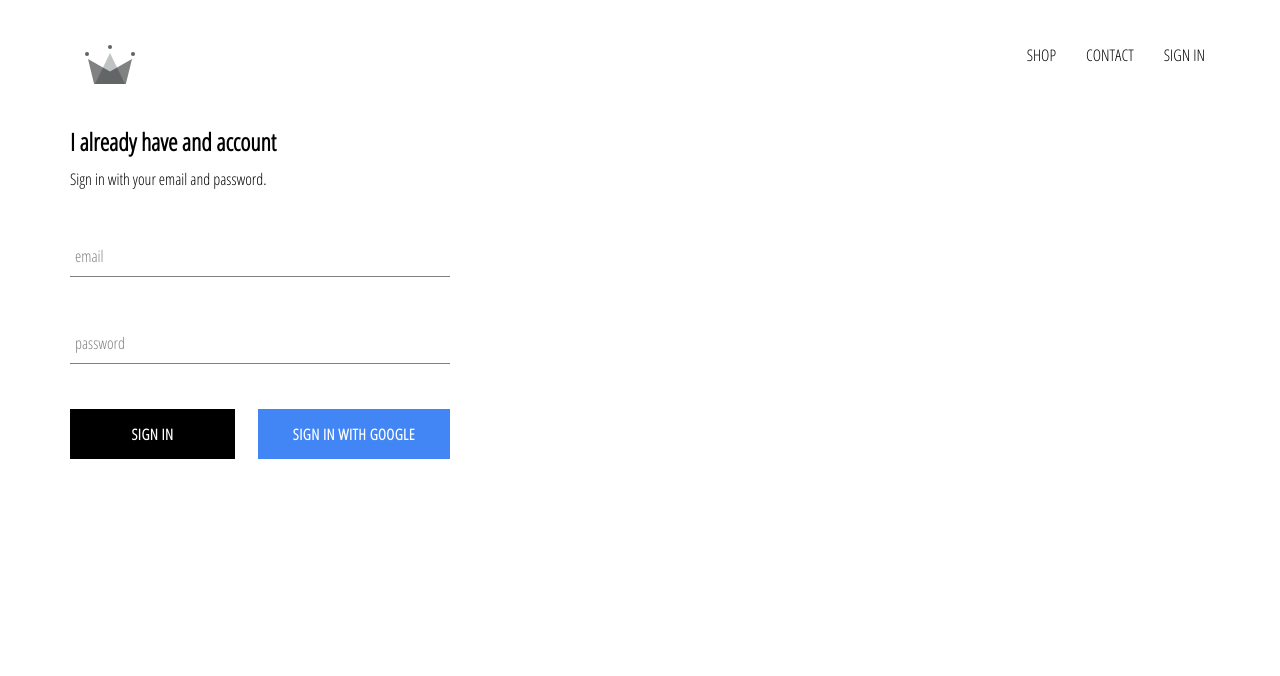
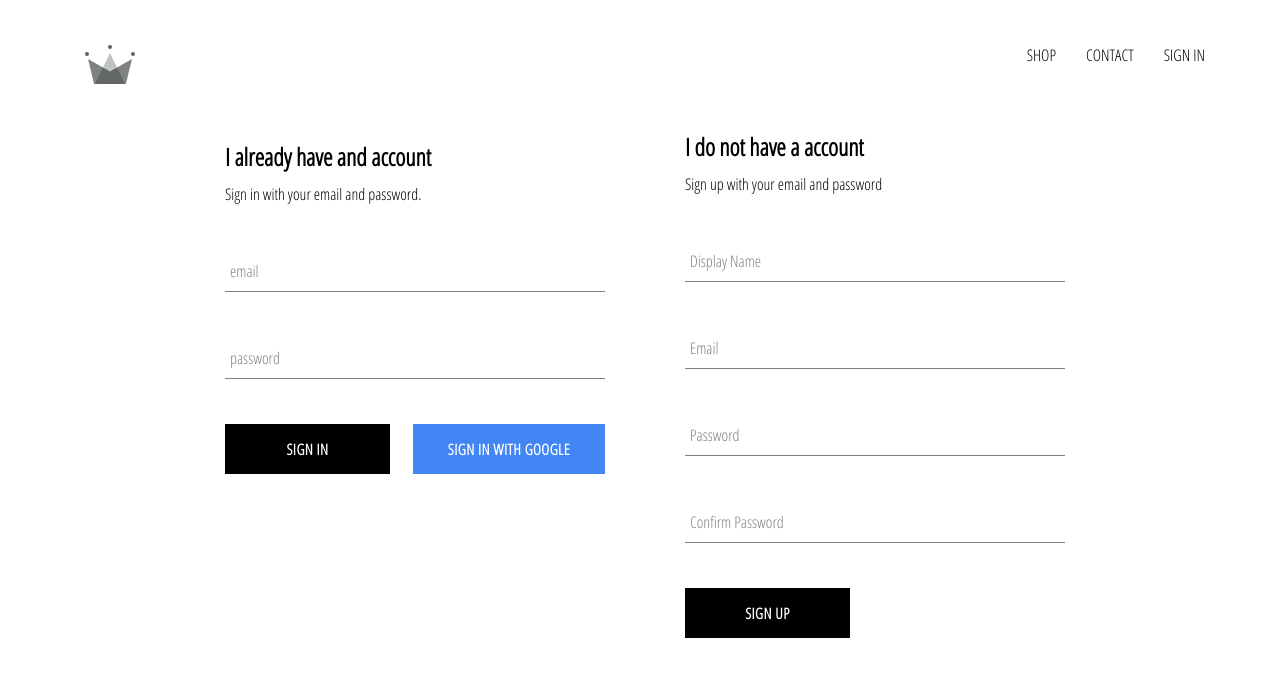
Before and after one commit to P-Szydziak/crwn-clothing, a React (Create React App) app: page /signin in a window 1280 px wide. Shown: the top 676 px of the page. Built offline with nearby package versions, Linux system fonts and the light colour scheme; no server answers.

Commit message:
implemented firebase utils, included to store authenticated users tnto firebase

```diff
--- a/src/App.js
+++ b/src/App.js
@@ -7,7 +7,7 @@
 import SignInAndSignUpPage from "./pages/sign-in-and-sign-up/sign-in-and-sign-up.component";
 import Header from "./components/header/header.component";
 
-import { auth } from "./firebase/firebase.utils";
+import { auth, createUserProfileDocument } from "./firebase/firebase.utils";
 
 class App extends React.Component {
   constructor() {
@@ -21,8 +21,23 @@
   unsubscribeFromAuth = null;
 
   componentDidMount() {
-    this.unsubscribeFromAuth = auth.onAuthStateChanged((user) => {
-      this.setState({ currentUser: user });
+    this.unsubscribeFromAuth = auth.onAuthStateChanged(async (userAuth) => {
+      if (userAuth) {
+        const userRef = await createUserProfileDocument(userAuth);
+
+        userRef.onSnapshot((snapShot) => {
+          this.setState({
+            currentUser: {
+              id: snapShot.id,
+              ...snapShot.data(),
+            },
+          });
+
+          console.log(this.state);
+        });
+      }
+
+      this.setState({ currentUser: userAuth });
     });
   }
 
--- /dev/null
+++ b/src/components/sign-up/sign-up.component.jsx
@@ -0,0 +1,107 @@
+import React from "react";
+
+import FormInput from "../form-input/form-input.component";
+import CustomButton from "../custom-button/custom-button.component";
+import { auth, createUserProfileDocument } from "../../firebase/firebase.utils";
+
+import "./sign-up.styles.scss";
+
+class SignUp extends React.Component {
+  constructor(props) {
+    super(props);
+
+    this.state = {
+      displayName: "",
+      email: "",
+      password: "",
+      confirmPassword: "",
+    };
+  }
+
+  handleSubmit = async (event) => {
+    event.preventDefault();
+
+    const { displayName, email, password, confirmPassword } = this.state;
+
+    if (password !== confirmPassword) {
+      alert("password don't much");
+      return;
+    }
+
+    try {
+      const { user } = await auth.createUserWithEmailAndPassword(
+        email,
+        password
+      );
+
+      await createUserProfileDocument(user, { displayName });
+
+      this.setState({
+        displayName: "",
+        email: "",
+        password: "",
+        confirmPassword: "",
+      });
+    } catch (error) {
+      console.error(error);
+    }
+  };
+
+  handleChange = (event) => {
+    const { value, name } = event.target;
+
+    this.setState({ [name]: value });
+  };
+
+  render() {
+    const { displayName, email, password, confirmPassword } = this.state;
+    return (
+      <div className="sign-up">
+        <h2 className="title">I do not have a account</h2>
+        <span>Sign up with your email and password</span>
+
+        <form onSubmit={this.handleSubmit}>
+          <FormInput
+            name="displayName"
+            type="text"
+            value={displayName}
+            handleChange={this.handleChange}
+            label="Display Name"
+            required
+          />
+
+          <FormInput
+            name="email"
+            type="email"
+            value={email}
+            handleChange={this.handleChange}
+            label="Email"
+            required
+          />
+          <FormInput
+            name="password"
+            type="password"
+            value={password}
+            handleChange={this.handleChange}
+            label="Password"
+            required
+          />
+
+          <FormInput
+            name="confirmPassword"
+            type="password"
+            value={confirmPassword}
+            handleChange={this.handleChange}
+            label="Confirm Password"
+            required
+          />
+          <div className="buttons">
+            <CustomButton type="submit">SIGN UP</CustomButton>
+          </div>
+        </form>
+      </div>
+    );
+  }
+}
+
+export default SignUp;
--- /dev/null
+++ b/src/components/sign-up/sign-up.styles.scss
@@ -0,0 +1,9 @@
+.sign-up {
+  display: flex;
+  flex-direction: column;
+  width: 380px;
+
+  .title {
+    margin: 10px 0;
+  }
+}
--- a/src/firebase/firebase.utils.js
+++ b/src/firebase/firebase.utils.js
@@ -12,6 +12,30 @@
   appId: "1:884397889666:web:a88a4b0aa8f718b296fc9b",
 };
 
+export const createUserProfileDocument = async (userAuth, additionalData) => {
+  if (!userAuth) return;
+
+  const userRef = firestore.doc(`users/${userAuth.uid}`);
+
+  const snapShot = await userRef.get();
+
+  if (!snapShot.exists) {
+    const { displayName, email } = userAuth;
+    const createdAt = new Date();
+
+    try {
+      await userRef.set({
+        displayName,
+        email,
+        createdAt,
+        ...additionalData,
+      });
+    } catch (error) {
+      console.log("error creating user ", error.message);
+    }
+  }
+};
+
 firebase.initializeApp(config);
 
 export const auth = firebase.auth();
--- a/src/pages/sign-in-and-sign-up/sign-in-and-sign-up.component.jsx
+++ b/src/pages/sign-in-and-sign-up/sign-in-and-sign-up.component.jsx
@@ -1,12 +1,14 @@
 import React from "react";
 
-import SignIn from "../../components/sign-in/sign-in.componet";
+import SignIn from "../../components/sign-in/sign-in.component";
+import SignUp from "../../components/sign-up/sign-up.component";
 
 import "./sign-in-and-sign-up.styles.scss";
 
 const SignInAndSignUpPage = () => (
   <div className="sign-in-and-sign-up">
     <SignIn />
+    <SignUp />
   </div>
 );
 
--- a/src/pages/sign-in-and-sign-up/sign-in-and-sign-up.styles.scss
+++ b/src/pages/sign-in-and-sign-up/sign-in-and-sign-up.styles.scss
@@ -0,0 +1,6 @@
+.sign-in-and-sign-up {
+  width: 850px;
+  display: flex;
+  justify-content: space-between;
+  margin: 30px auto;
+}
```
Also changed, not shown: src/components/sign-in/sign-in.component.jsx (renamed from src/components/sign-in/sign-in.componet.jsx).
